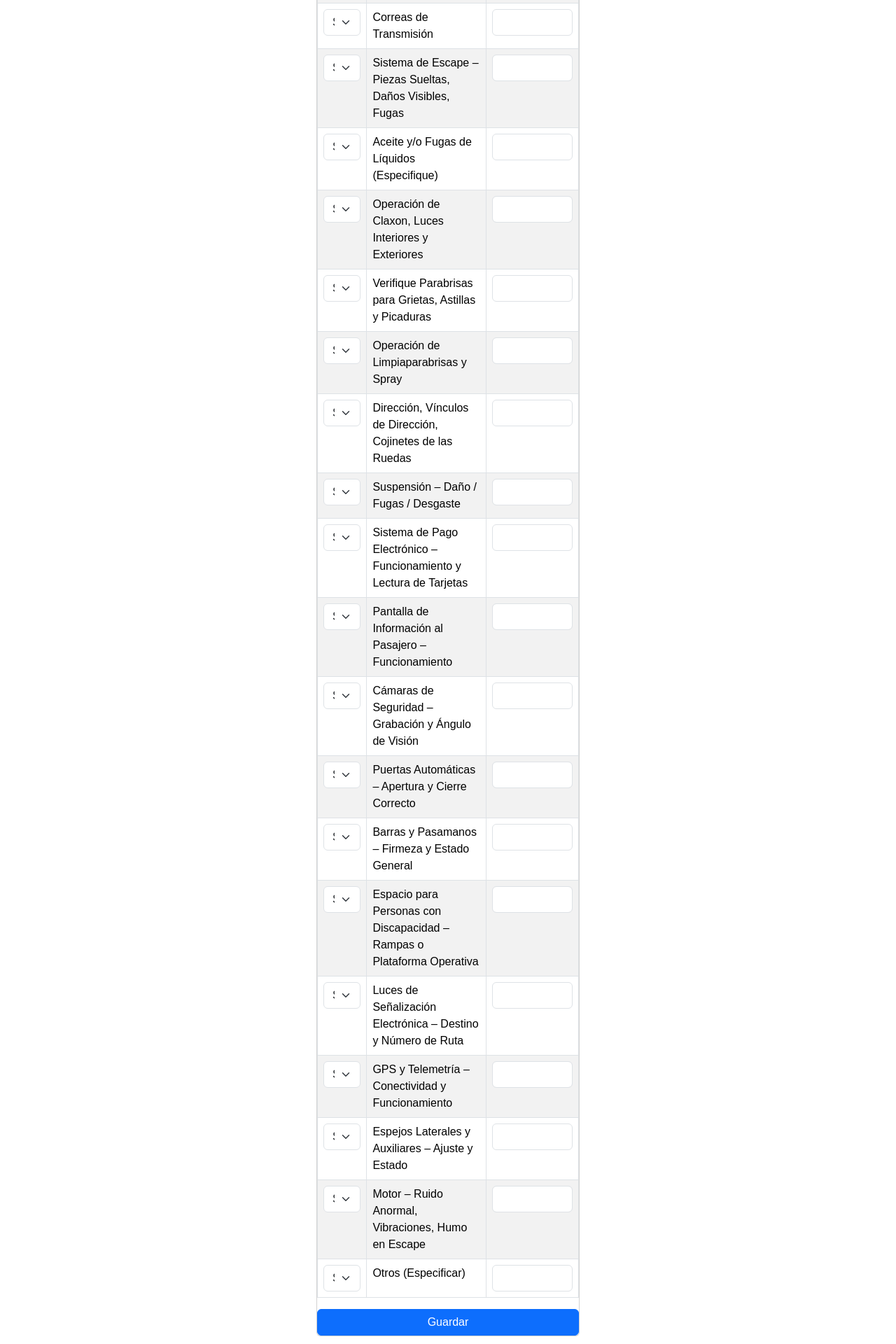
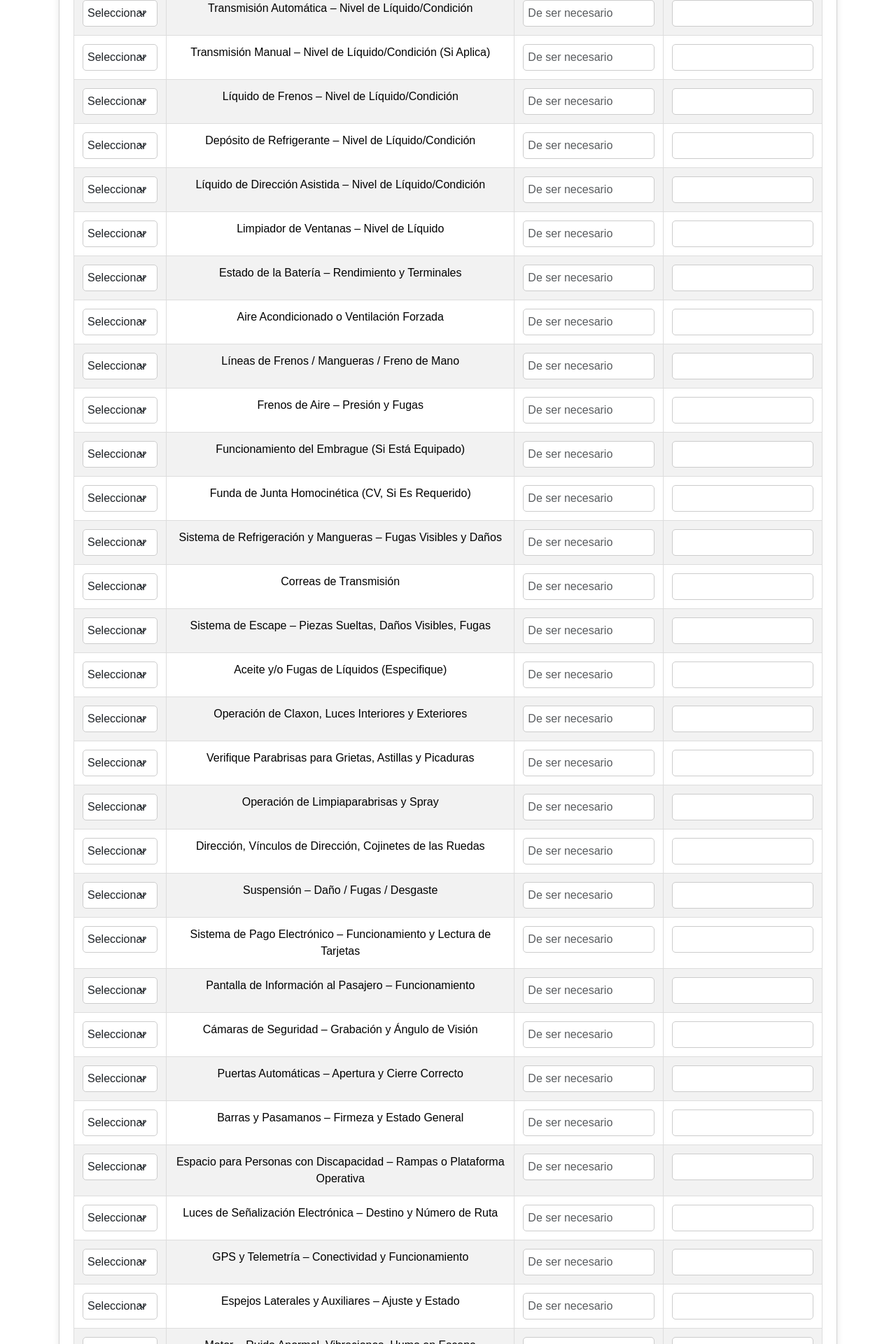
Before and after one commit to DanielArellano31/NextGenQuarks, a React (Create React App) app in the folder app/: page /mechanic in a window 1280 px wide. Shown: the part 160-2080 px from the top of the page at 70% size. Built offline with nearby package versions, Linux system fonts and the light colour scheme.

Commit message:
mecanicos y operadores

```diff
--- a/app/src/dashboardMechanic.js
+++ b/app/src/dashboardMechanic.js
@@ -1,10 +1,12 @@
 // MechanicView.jsx
 import React, { useState, useEffect } from "react";
 import { Table, Container, Form, Card, Button } from "react-bootstrap";
+import "./mechanic.css"
 
 export const MechanicView = () => {
     const [statuses, setStatuses] = useState({});
     const [observations, setObservations] = useState({});
+    const [sNumber, setSNumber] = useState("")
     const [unitNumber, setUnitNumber] = useState("")
 
     const operations = [
@@ -49,12 +51,14 @@ export const MechanicView = () => {
         setUnitNumber(savedData.unitNumber || "");
         setStatuses(savedData.statuses || {});
         setObservations(savedData.observations || {});
+        setSNumber(savedData.sNumber || "")
     }, []);
 
     const handleSaveData = () => {
         const data = {
             unitNumber,
             statuses,
+            sNumber,
             observations,
         };
         localStorage.setItem("mechanicData", JSON.stringify(data));
@@ -64,11 +68,9 @@ export const MechanicView = () => {
     return (
 
         <Container className="page-content">
-            {/* Título fijo */}
             <h2 className="fixed-title">Vista Mecánico</h2>
 
-            {/* Entrada numérica para el número de unidad */}
-            <Form.Group style={{ marginBottom: "20px", textAlign: "center" }}>
+            <Form.Group >
                 <Form.Label>Número de Unidad</Form.Label>
                 <Form.Control
                     type="number"
@@ -78,12 +80,13 @@ export const MechanicView = () => {
                     style={{ maxWidth: "200px", margin: "0 auto" }}
                 />
             </Form.Group>
-            <Card>
-                <Table striped bordered>
+            <Card className="card-table">
+                <Table className="table" striped bordered>
                     <thead>
                         <tr>
                             <th>Estado</th>
                             <th>Operación</th>
+                            <th>Nº de serie</th>
                             <th>Observaciones</th>
                         </tr>
                     </thead>
@@ -91,7 +94,7 @@ export const MechanicView = () => {
                         {operations.map((operation, index) => (
                             <tr key={index}>
                                 <td>
-                                    <Form.Select
+                                    <Form.Select className="status"
                                         value={statuses[index] || ""}
                                         onChange={(e) => setStatuses({ ...statuses, [index]: e.target.value })}
                                     >
@@ -104,6 +107,16 @@ export const MechanicView = () => {
                                 <td>{operation}</td>
                                 <td>
                                     <Form.Control
+                                        type="number"
+                                        value={sNumber[index] || ""}
+                                        onChange={(e) => setSNumber({ ...sNumber, [index]: e.target.value })}
+                                        placeholder="De ser necesario"
+                                    />
+
+
+                                </td>
+                                <td>
+                                    <Form.Control className="observations"
                                         type="text"
                                         value={observations[index] || ""}
                                         onChange={(e) => setObservations({ ...observations, [index]: e.target.value })}
--- /dev/null
+++ b/app/src/mechanic.css
@@ -0,0 +1,95 @@
+/* Estilos generales */
+.page-content {
+    max-width: 90%;
+    margin: auto;
+    padding: 20px;
+    font-family: Arial, sans-serif;
+}
+
+/* Estilos para el título */
+.fixed-title {
+    padding-top: 1300px;
+    position: relative;
+    text-align: center;
+    font-size: 24px;
+    font-weight: bold;
+    margin-bottom: 20px;
+}
+
+/* Contenedor del número de unidad */
+.page-content form {
+    display: flex;
+    flex-direction: column;
+    align-items: center;
+}
+
+/* Estilos para la tabla */
+.card-table {
+    padding: 20px;
+    background-color: #fff;
+    border-radius: 10px;
+    box-shadow: 0px 4px 10px rgba(0, 0, 0, 0.1);
+    overflow-x: auto;
+}
+
+.table {
+    width: 100%;
+    text-align: center;
+    border-collapse: collapse;
+}
+
+.table thead {
+    background-color: #007bff;
+    color: white;
+    font-weight: bold;
+}
+
+.table th,
+.table td {
+    padding: 12px;
+    border: 1px solid #ddd;
+}
+
+.table td select,
+.table td input {
+    width: 100%;
+    padding: 6px;
+    border-radius: 5px;
+    border: 1px solid #ccc;
+}
+
+/* Botón de guardar */
+button {
+    display: block;
+    width: 100%;
+    margin-top: 20px;
+    padding: 10px;
+    background-color: #28a745;
+    color: white;
+    border: none;
+    border-radius: 5px;
+    cursor: pointer;
+    font-size: 16px;
+}
+
+button:hover {
+    background-color: #218838;
+}
+
+/* Responsividad */
+@media (max-width: 768px) {
+
+    .table th,
+    .table td {
+        font-size: 14px;
+        padding: 8px;
+    }
+
+    .fixed-title {
+        font-size: 20px;
+    }
+
+    button {
+        font-size: 14px;
+    }
+}
```
